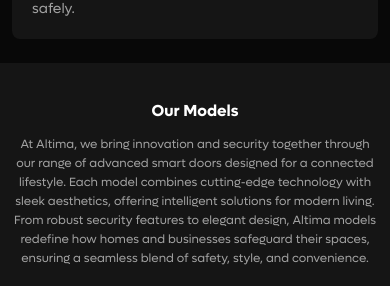
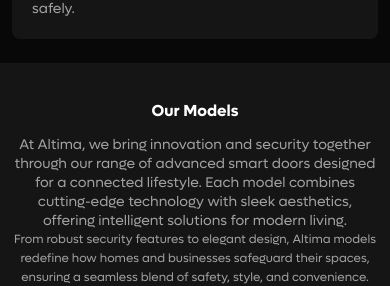
Before and after one commit to Dekatron322/altima, a Next.js app: page / in a window 390 px wide. Shown: the part 2978-3264 px from the top of the page. Built offline with nearby package versions, Linux system fonts and the light colour scheme.

Commit message:
our models

```diff
--- a/app/page.tsx
+++ b/app/page.tsx
@@ -510,7 +510,7 @@ export default function Web() {
                 Our Models
               </p>
 
-              <p className="w-full font-normal text-[#FFFFFF99] max-sm:text-center max-sm:text-xs max-sm:leading-[19px] md:text-center">
+              <p className="w-full font-normal text-[#FFFFFF99] max-xl:text-sm max-xl:leading-[19px] max-sm:text-center md:text-center">
                 At Altima, we bring innovation and security together through our range of advanced smart doors designed
                 for a connected lifestyle. Each model combines cutting-edge technology with sleek aesthetics, offering
                 intelligent solutions for modern living.
```
